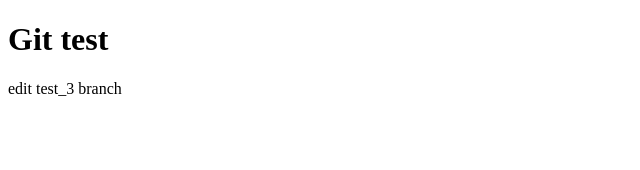
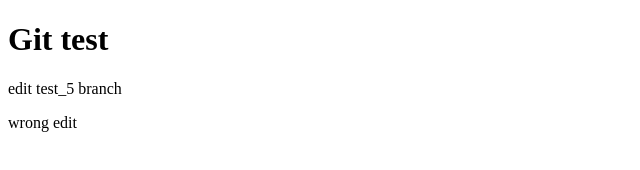
Before and after one commit to somelab-0618/git-test-repository, a plain HTML site: page index.html in a window 1280 px wide. Shown: the full height of the page, 0-640 px from the left. Drawn offline with Linux system fonts and the light colour scheme.

Commit message:
Revert "Revert "Merge pull request #5 from somelab-0618/test_5"" revert を revertする This reverts commit df55da784f8396ee65809100994772419e24bcef.

```diff
--- a/index.html
+++ b/index.html
@@ -8,6 +8,7 @@
 </head>
 <body>
   <h1>Git test</h1>
-  <p>edit test_3 branch</p>
+  <p>edit test_5 branch</p>
+  <p>wrong edit</p>
 </body>
 </html>
```
